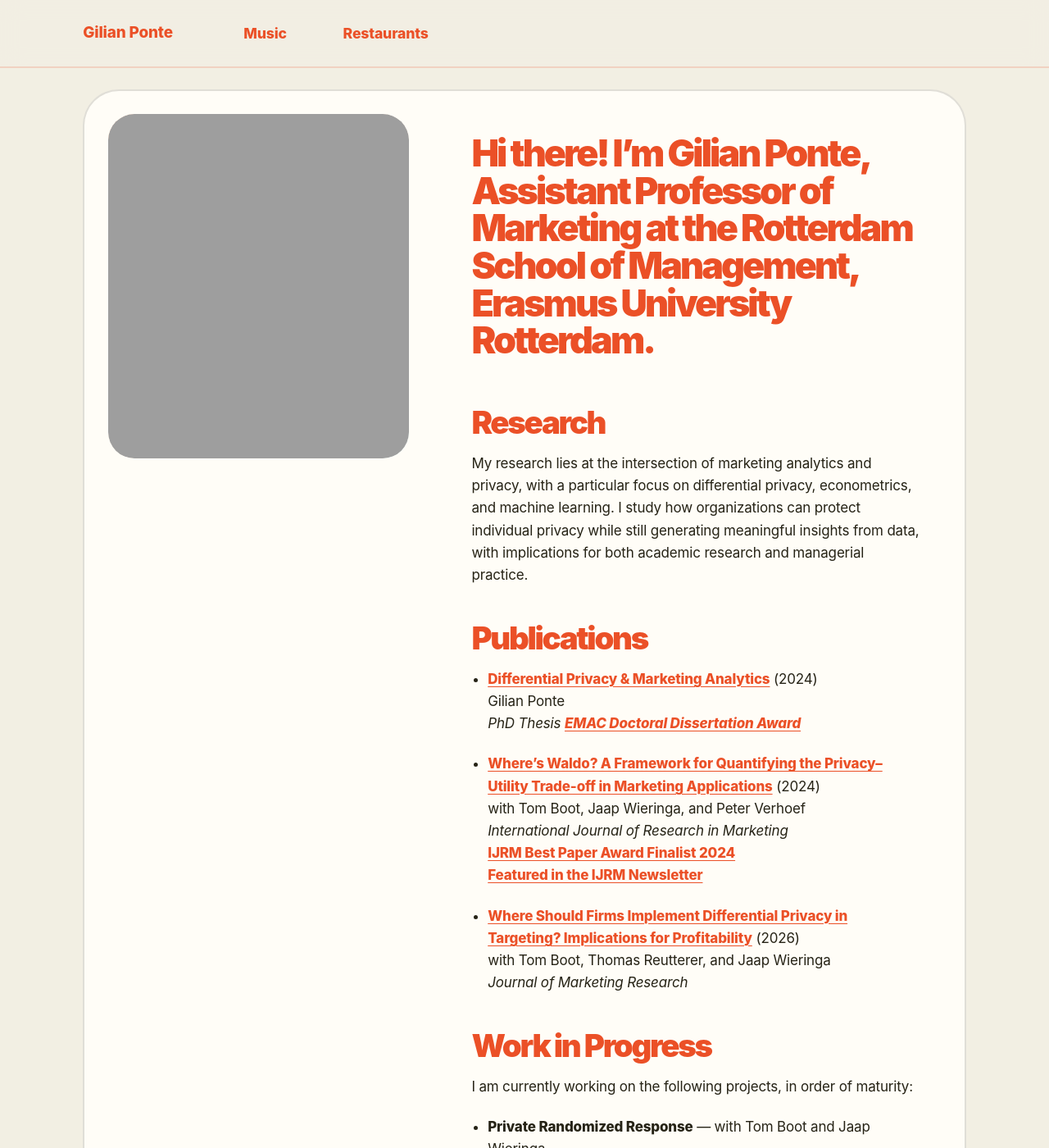
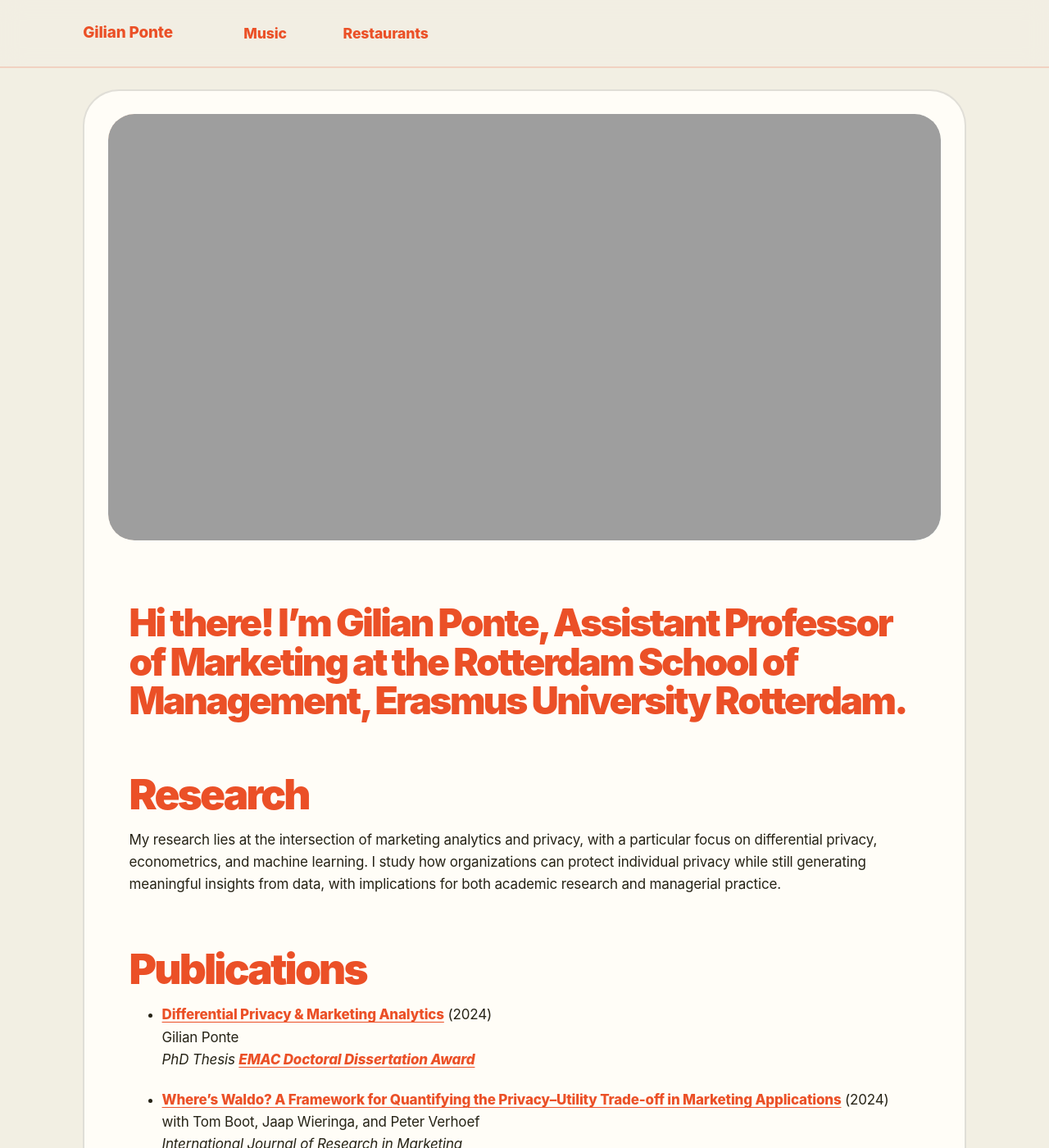
Before and after one commit to GilianPonte/gilianponte.github.io, a Jekyll site: the page built from _pages/year-archive.md, in a window 1280 px wide and 1400 px high. Shown: the whole window at 82% size. Built offline with Jekyll 4.4.1, drawn with Linux system fonts in a browser that asks for light colours.

Commit message:
Update _condesa.scss

```diff
--- a/_sass/_condesa.scss
+++ b/_sass/_condesa.scss
@@ -1,7 +1,6 @@
 /* ==========================================================================
    Condesa-inspired visual refresh
    Safe visual override for AcademicPages / Minimal Mistakes.
-   Keeps existing site text and Markdown unchanged.
    ========================================================================== */
 
 :root {
@@ -21,7 +20,8 @@
   --condesa-page-padding: clamp(1.25rem, 4vw, 3rem);
 }
 
-/* Base
+/* ==========================================================================
+   Base
    ========================================================================== */
 
 html,
@@ -71,7 +71,8 @@ hr {
   margin: 3rem 0;
 }
 
-/* Main layout
+/* ==========================================================================
+   Main layout
    ========================================================================== */
 
 #main {
@@ -97,7 +98,8 @@ hr {
   max-width: none;
 }
 
-/* Header / navigation
+/* ==========================================================================
+   Header / navigation
    ========================================================================== */
 
 .masthead {
@@ -156,7 +158,8 @@ hr {
   background: transparent;
 }
 
-/* Sidebar / author profile
+/* ==========================================================================
+   Sidebar / author profile on non-home pages
    ========================================================================== */
 
 .sidebar {
@@ -252,7 +255,8 @@ hr {
   background: var(--condesa-orange);
 }
 
-/* Big Condesa-style page titles
+/* ==========================================================================
+   Page titles and content
    ========================================================================== */
 
 .page__title,
@@ -262,8 +266,8 @@ hr {
   color: var(--condesa-orange);
   font-size: clamp(3.1rem, 13vw, 9.25rem);
   font-weight: 950;
-  letter-spacing: -0.1em;
-  line-height: 0.82;
+  letter-spacing: -0.085em;
+  line-height: 0.86;
   text-transform: none;
 }
 
@@ -288,9 +292,6 @@ hr {
   letter-spacing: 0.04em;
 }
 
-/* Page content
-   ========================================================================== */
-
 .page__content {
   color: var(--condesa-ink);
 }
@@ -305,7 +306,7 @@ hr {
   color: var(--condesa-orange);
   font-size: clamp(1.55rem, 3.8vw, 3.3rem);
   font-weight: 850;
-  letter-spacing: -0.06em;
+  letter-spacing: -0.055em;
   line-height: 1.04;
 }
 
@@ -315,7 +316,7 @@ hr {
 .page__content h4 {
   color: var(--condesa-orange);
   font-weight: 950;
-  letter-spacing: -0.06em;
+  letter-spacing: -0.055em;
   line-height: 0.96;
 }
 
@@ -380,7 +381,8 @@ hr {
   border-color: var(--condesa-border);
 }
 
-/* Buttons
+/* ==========================================================================
+   Buttons
    ========================================================================== */
 
 .btn,
@@ -408,7 +410,8 @@ hr {
   background: var(--condesa-orange);
 }
 
-/* Archive / publication / post cards
+/* ==========================================================================
+   Archive / publication / post cards
    ========================================================================== */
 
 .archive {
@@ -470,8 +473,8 @@ hr {
   color: var(--condesa-orange);
   font-size: clamp(1.65rem, 3.6vw, 3.6rem);
   font-weight: 950;
-  letter-spacing: -0.075em;
-  line-height: 0.92;
+  letter-spacing: -0.065em;
+  line-height: 0.96;
 }
 
 .archive__item-title a {
@@ -490,7 +493,8 @@ hr {
   line-height: 1.55;
 }
 
-/* Notices
+/* ==========================================================================
+   Notices, pagination, footer, code
    ========================================================================== */
 
 .notice,
@@ -504,9 +508,6 @@ hr {
   border-radius: var(--condesa-radius-md);
   box-shadow: none;
 }
-
-/* Pagination
-   ========================================================================== */
 
 .pagination {
   margin-top: 3rem;
@@ -522,9 +523,6 @@ hr {
   color: var(--condesa-white);
   background: var(--condesa-orange);
 }
-
-/* Footer
-   ========================================================================== */
 
 .page__footer {
   margin-top: 5rem;
@@ -544,9 +542,6 @@ hr {
   font-weight: 850;
 }
 
-/* Code blocks
-   ========================================================================== */
-
 pre,
 code {
   border-radius: 12px;
@@ -558,17 +553,176 @@ figure.highlight {
   overflow: hidden;
 }
 
-/* Mobile
+/* ==========================================================================
+   Condesa homepage
+   ========================================================================== */
+
+.condesa-home {
+  max-width: var(--condesa-max-width);
+  margin: 0 auto;
+  padding: clamp(1rem, 3vw, 2rem) var(--condesa-page-padding) 6rem;
+}
+
+/* Hide the old large homepage hero if it is still present in the layout */
+.layout--condesa-home .condesa-hero,
+.condesa-home .condesa-hero {
+  display: none !important;
+}
+
+/* Hide old AcademicPages sidebar and table of contents on homepage */
+.layout--condesa-home .sidebar,
+.layout--condesa-home .toc,
+.layout--condesa-home .toc__menu {
+  display: none !important;
+}
+
+.layout--condesa-home #main {
+  padding-top: 0;
+}
+
+/* Main white homepage card */
+.condesa-intro-card {
+  display: block;
+  width: 100%;
+  padding: clamp(1.1rem, 2.4vw, 1.6rem);
+  background: var(--condesa-white);
+  border: 2px solid var(--condesa-border);
+  border-radius: var(--condesa-radius-lg);
+  overflow: hidden;
+}
+
+/* Keep the image, but place it above the text */
+.condesa-intro-card__media {
+  display: block;
+  width: 100%;
+  min-height: 360px;
+  margin-bottom: clamp(1.5rem, 4vw, 3rem);
+  border-radius: calc(var(--condesa-radius-lg) - 12px);
+  overflow: hidden;
+  background:
+    radial-gradient(circle at 72% 18%, var(--condesa-blue) 0 18%, transparent 18.5%),
+    radial-gradient(circle at 22% 78%, var(--condesa-orange) 0 20%, transparent 20.5%),
+    linear-gradient(135deg, rgba(235, 80, 39, 0.16), rgba(47, 118, 180, 0.18)),
+    var(--condesa-cream);
+}
+
+.condesa-intro-card__media img {
+  display: block;
+  width: 100%;
+  height: clamp(300px, 42vw, 520px);
+  object-fit: cover;
+  object-position: center;
+  border-radius: calc(var(--condesa-radius-lg) - 12px);
+}
+
+/* Homepage text should use the full white box */
+.condesa-intro-card__content {
+  width: 100%;
+  max-width: none;
+  padding: clamp(0.75rem, 2vw, 1.5rem);
+}
+
+.condesa-intro-card__content > p,
+.condesa-intro-card__content > ul,
+.condesa-intro-card__content > ol,
+.condesa-intro-card__content li {
+  width: 100%;
+  max-width: none;
+}
+
+/* Homepage intro sentence */
+.condesa-intro-card__content > p:first-child {
+  margin-top: 0;
+  max-width: none;
+  color: var(--condesa-orange);
+  font-size: clamp(1.65rem, 3.6vw, 3.15rem);
+  font-weight: 900;
+  letter-spacing: -0.055em;
+  line-height: 1.03;
+}
+
+/* Homepage headings */
+.condesa-intro-card__content h2,
+.condesa-intro-card__content h3 {
+  clear: both;
+  margin: clamp(2.5rem, 5vw, 4rem) 0 1rem;
+  color: var(--condesa-orange);
+  font-weight: 950;
+  letter-spacing: -0.055em;
+  line-height: 0.98;
+}
+
+.condesa-intro-card__content h2 {
+  font-size: clamp(2.2rem, 5vw, 4.8rem);
+}
+
+.condesa-intro-card__content h3 {
+  font-size: clamp(1.8rem, 4vw, 3.6rem);
+}
+
+/* Homepage Markdown lists as soft cards */
+.layout--condesa-home .condesa-intro-card__content > ul {
+  display: grid;
+  gap: 1rem;
+  margin: 1.25rem 0 2.25rem;
+  padding-left: 0;
+  list-style: none;
+}
+
+.layout--condesa-home .condesa-intro-card__content > ul > li {
+  margin: 0;
+  padding: clamp(1rem, 2vw, 1.45rem);
+  background:
+    radial-gradient(circle at 94% 14%, rgba(47, 118, 180, 0.12), transparent 7rem),
+    var(--condesa-cream);
+  border: 2px solid rgba(38, 35, 22, 0.10);
+  border-radius: var(--condesa-radius-md);
+}
+
+.layout--condesa-home .condesa-intro-card__content > ul > li:nth-child(odd) {
+  background:
+    radial-gradient(circle at 94% 14%, rgba(235, 80, 39, 0.12), transparent 7rem),
+    var(--condesa-cream);
+}
+
+.condesa-intro-card__content a {
+  color: var(--condesa-orange);
+  font-weight: 850;
+}
+
+.condesa-intro-card__content a:hover {
+  color: var(--condesa-blue);
+}
+
+/* Optional custom Condesa content sections */
+.condesa-section,
+.condesa-section p,
+.condesa-section ul,
+.condesa-section ol,
+.condesa-publication-grid,
+.condesa-publication,
+.condesa-publication p {
+  width: 100%;
+  max-width: none;
+}
+
+/* ==========================================================================
+   Mobile
    ========================================================================== */
 
 @media (max-width: 900px) {
   .page__title,
   .archive__title {
-    letter-spacing: -0.085em;
+    letter-spacing: -0.075em;
   }
 
   .archive__item {
     padding: 1.4rem;
+  }
+
+  .condesa-intro-card__media,
+  .condesa-intro-card__media img {
+    min-height: 320px;
   }
 }
 
@@ -622,195 +776,9 @@ figure.highlight {
   .page__content h2 {
     margin-top: 3rem;
   }
-}
-/* ==========================================================================
-   Condesa homepage layout
-   ========================================================================== */
 
   .condesa-home {
-  max-width: var(--condesa-max-width);
-  margin: 0 auto;
-  padding: clamp(1.25rem, 4vw, 3rem) var(--condesa-page-padding) 6rem;
-}
-
-.condesa-hero {
-  padding: clamp(2rem, 6vw, 5rem) 0 clamp(2rem, 5vw, 4rem);
-}
-
-.condesa-hero__topline {
-  display: flex;
-  flex-wrap: wrap;
-  justify-content: space-between;
-  gap: 0.75rem 1.5rem;
-  margin-bottom: clamp(2rem, 5vw, 4rem);
-  color: var(--condesa-orange);
-  font-size: clamp(0.95rem, 1.6vw, 1.25rem);
-  font-weight: 900;
-  letter-spacing: -0.03em;
-}
-
-.condesa-hero__title {
-  margin: 0;
-  color: var(--condesa-orange);
-  font-size: clamp(4.6rem, 19vw, 15rem);
-  font-weight: 950;
-  letter-spacing: -0.13em;
-  line-height: 0.72;
-}
-
-.condesa-hero__subtitle {
-  max-width: 980px;
-  margin: clamp(2rem, 4vw, 3.5rem) 0 0;
-  color: var(--condesa-orange);
-  font-size: clamp(1.7rem, 4vw, 3.7rem);
-  font-weight: 900;
-  letter-spacing: -0.07em;
-  line-height: 1.02;
-}
-
-.condesa-hero__actions {
-  display: flex;
-  flex-wrap: wrap;
-  gap: 0.75rem;
-  margin-top: clamp(1.5rem, 3vw, 2.5rem);
-}
-
-.condesa-hero__actions a {
-  display: inline-flex;
-  align-items: center;
-  min-height: 2.75rem;
-  padding: 0.65rem 1rem;
-  color: var(--condesa-orange);
-  border: 2px solid var(--condesa-orange);
-  border-radius: 999px;
-  font-weight: 900;
-  text-decoration: none;
-}
-
-.condesa-hero__actions a:hover {
-  color: var(--condesa-white);
-  background: var(--condesa-orange);
-}
-
-.condesa-intro-card {
-  display: grid;
-  grid-template-columns: minmax(240px, 0.38fr) minmax(0, 0.62fr);
-  gap: clamp(1.5rem, 4vw, 3rem);
-  align-items: start;
-  padding: clamp(1.1rem, 2.4vw, 1.6rem);
-  background: var(--condesa-white);
-  border: 2px solid var(--condesa-border);
-  border-radius: var(--condesa-radius-lg);
-  overflow: hidden;
-}
-
-.condesa-intro-card__media {
-  min-height: 420px;
-  border-radius: calc(var(--condesa-radius-lg) - 12px);
-  background:
-    radial-gradient(circle at 72% 18%, var(--condesa-blue) 0 18%, transparent 18.5%),
-    radial-gradient(circle at 22% 78%, var(--condesa-orange) 0 20%, transparent 20.5%),
-    linear-gradient(135deg, rgba(235, 80, 39, 0.16), rgba(47, 118, 180, 0.18)),
-    var(--condesa-cream);
-  overflow: hidden;
-}
-
-.condesa-intro-card__media img {
-  width: 100%;
-  height: 100%;
-  min-height: 420px;
-  object-fit: cover;
-  border-radius: calc(var(--condesa-radius-lg) - 12px);
-}
-
-.condesa-intro-card__content {
-  padding: clamp(0.75rem, 2vw, 1.5rem);
-}
-
-.condesa-intro-card__content > p:first-child {
-  margin-top: 0;
-  color: var(--condesa-orange);
-  font-size: clamp(1.6rem, 3.5vw, 3.2rem);
-  font-weight: 900;
-  letter-spacing: -0.065em;
-  line-height: 1.02;
-}
-
-.condesa-intro-card__content h2 {
-  margin: 3.5rem 0 1rem;
-  color: var(--condesa-orange);
-  font-size: clamp(2rem, 4.5vw, 4.25rem);
-  font-weight: 950;
-  letter-spacing: -0.075em;
-  line-height: 0.95;
-}
-
-.condesa-intro-card__content h3 {
-  margin: 2.5rem 0 0.75rem;
-  color: var(--condesa-orange);
-  font-size: clamp(1.45rem, 3vw, 2.6rem);
-  font-weight: 950;
-  letter-spacing: -0.06em;
-  line-height: 0.98;
-}
-
-.condesa-intro-card__content ul {
-  padding-left: 1.1rem;
-}
-
-.condesa-intro-card__content li {
-  margin-bottom: 0.7rem;
-}
-
-.condesa-intro-card__content a {
-  color: var(--condesa-orange);
-  font-weight: 850;
-}
-
-.condesa-intro-card__content a:hover {
-  color: var(--condesa-blue);
-}
-
-/* Hide the old AcademicPages sidebar only on the Condesa homepage */
-.layout--condesa-home .sidebar {
-  display: none;
-}
-
-/* Avoid duplicate default spacing on the custom homepage */
-.layout--condesa-home #main {
-  padding-top: 0;
-}
-
-@media (max-width: 900px) {
-  .condesa-intro-card {
-    grid-template-columns: 1fr;
-  }
-
-  .condesa-intro-card__media,
-  .condesa-intro-card__media img {
-    min-height: 320px;
-  }
-}
-
-@media (max-width: 700px) {
-  .condesa-home {
     padding-top: 1rem;
-  }
-
-  .condesa-hero__title {
-    font-size: clamp(3.6rem, 21vw, 6.5rem);
-     letter-spacing: -0.065em;
-    line-height: 0.82;
-    word-spacing: 0.03em;
-  }
-
-  .condesa-hero__subtitle {
-    font-size: clamp(1.5rem, 8vw, 2.35rem);
-  }
-
-  .condesa-hero__actions a {
-    width: 100%;
-    justify-content: center;
   }
 
   .condesa-intro-card {
@@ -822,55 +790,17 @@ figure.highlight {
     min-height: 260px;
     border-radius: calc(var(--condesa-radius-md) - 8px);
   }
-}
-/* ==========================================================================
-   Final homepage width adjustments
-   ========================================================================== */
 
-/* Use the full white homepage card for text instead of keeping the old
-   two-column image/text split. This fixes the narrow text column. */
-.layout--condesa-home .condesa-intro-card {
-  display: block;
+  .condesa-intro-card__media img {
+    height: 300px;
   }
 
-.layout--condesa-home .condesa-intro-card__media {
-  display: none;
+  .condesa-intro-card__content > p:first-child {
+    font-size: clamp(1.45rem, 8vw, 2.25rem);
+    letter-spacing: -0.045em;
   }
 
-.layout--condesa-home .condesa-intro-card__content {
-  width: 100%;
-  max-width: none;
-  padding: clamp(1rem, 2vw, 1.5rem);
+  .condesa-intro-card__content h3 {
+    font-size: clamp(1.65rem, 9vw, 2.65rem);
   }
-
-/* Let plain Markdown and custom Condesa sections use the full available width. */
-.layout--condesa-home .condesa-intro-card__content > p,
-.layout--condesa-home .condesa-intro-card__content > ul,
-.layout--condesa-home .condesa-intro-card__content > ol,
-.layout--condesa-home .condesa-intro-card__content li,
-.layout--condesa-home .condesa-section,
-.layout--condesa-home .condesa-section p,
-.layout--condesa-home .condesa-section ul,
-.layout--condesa-home .condesa-section ol,
-.layout--condesa-home .condesa-publication-grid,
-.layout--condesa-home .condesa-publication,
-.layout--condesa-home .condesa-publication p {
-  width: 100%;
-  max-width: none;
 }
-
-/* Keep ordinary Markdown lists from looking cramped on the homepage. */
-.layout--condesa-home .condesa-intro-card__content > ul,
-.layout--condesa-home .condesa-intro-card__content > ol {
-  padding-left: 1.35rem;
-}
-/* ==========================================================================
-   Remove homepage hero
-   ========================================================================== */
-.layout--condesa-home .condesa-hero {
-  display: none !important;
-}
-
-.layout--condesa-home .condesa-home {
-  padding-top: clamp(1rem, 3vw, 2rem);
-}
```
Lines whose indentation alone changed are shown as unchanged.
